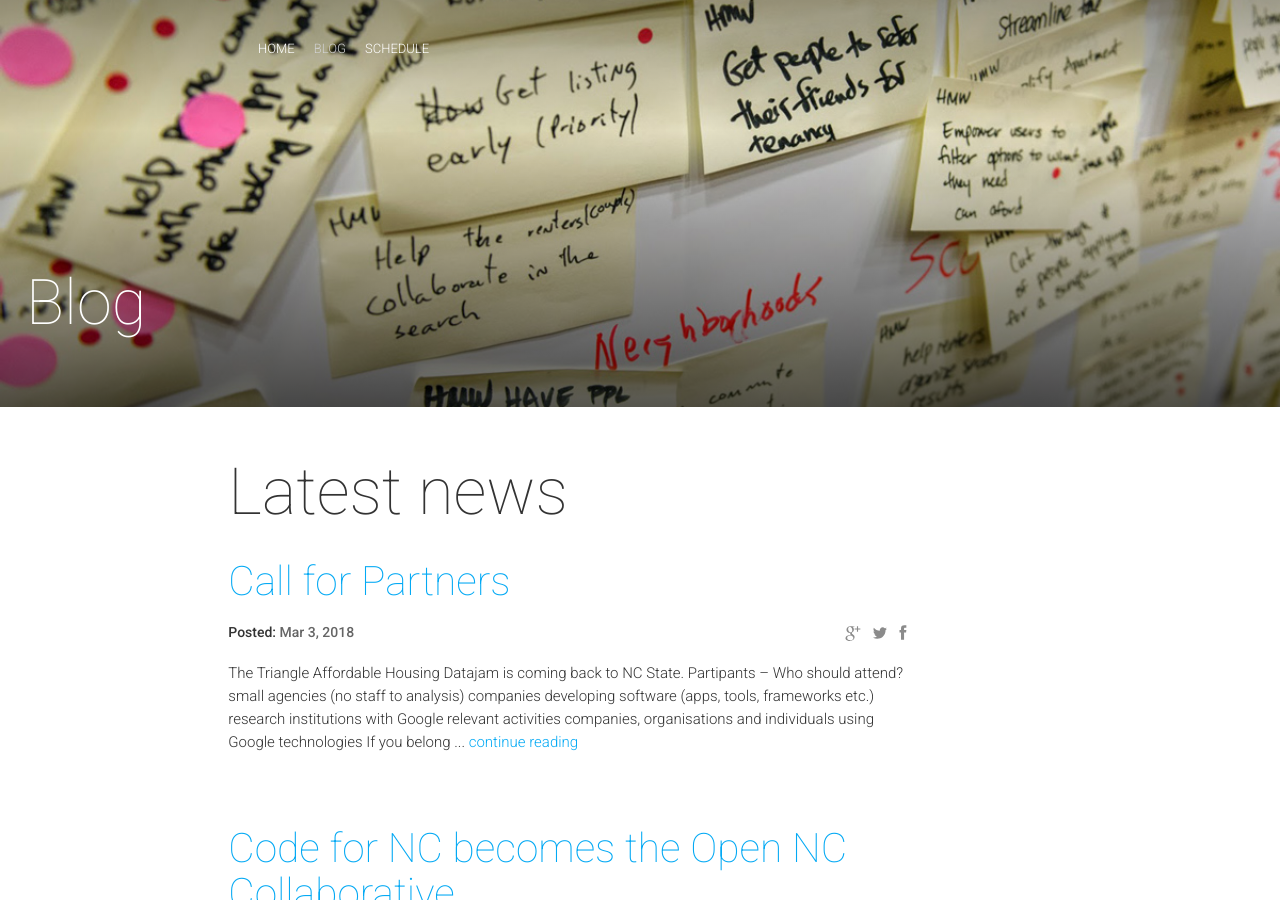
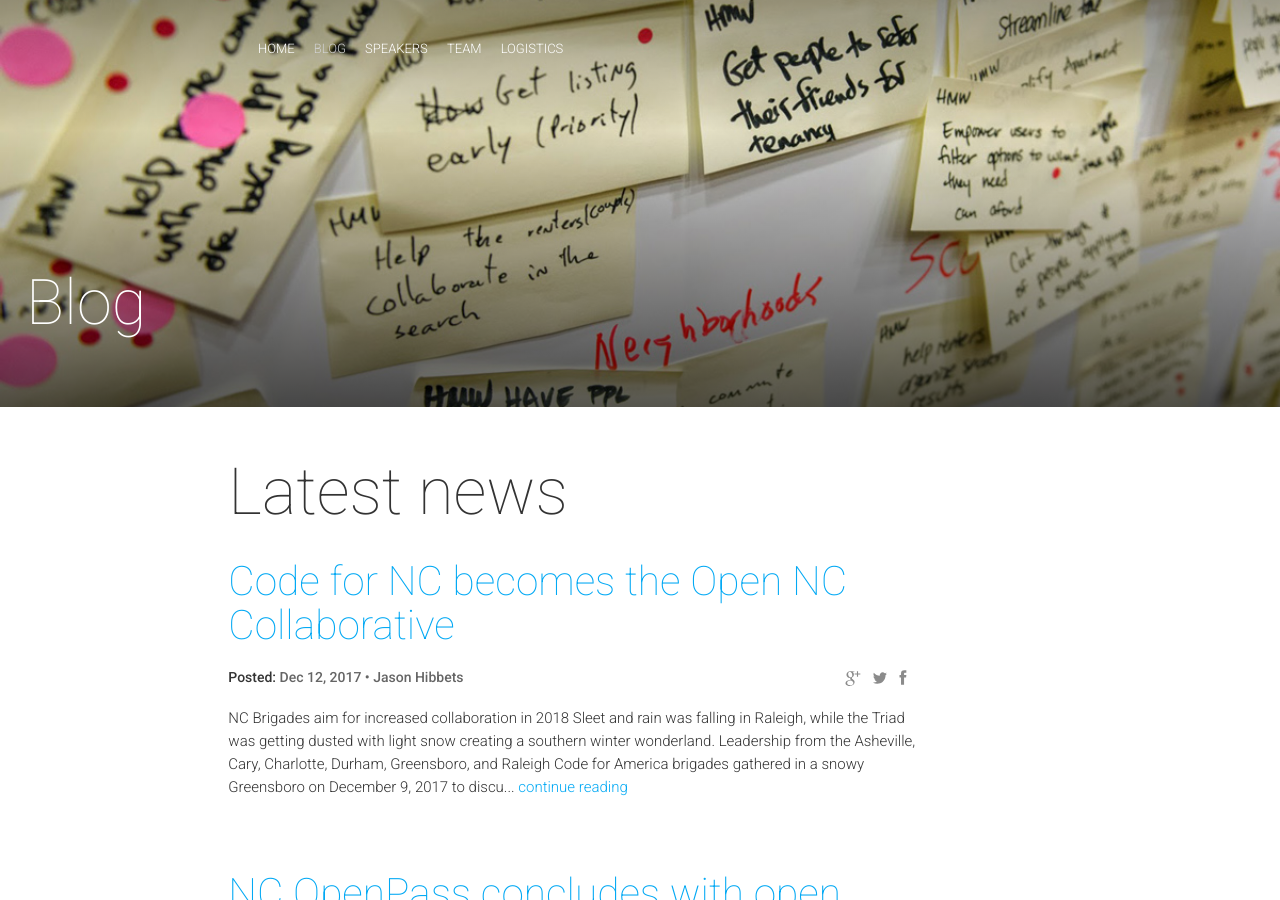
Before and after one commit to Philani7777777/civiccamp, a Jekyll site: the page built from blog.html, in a window 1280 px wide and 900 px high. Built offline with Jekyll 4.4.1, drawn with Linux system fonts in a browser that asks for light colours; nearby versions of some CDN libraries; comment, search, counter and statistics services are not loaded; some of the changed text lies outside the part shown.

Commit message:
CityCamp contecnt #1

```diff
--- a/_config.yml
+++ b/_config.yml
@@ -10,9 +10,9 @@ exclude: ['/automation/', 'README.md', 'LICENSE.txt', 'CNAME']
 
 
 # Site Settings
-title: "NC Open Pass CivicCamp"
-email: "info@ncopenpass.com"
-description: "Sponsored by NC Data4Good and NC OpenPass"
+title: "NC Open Pass Civic Camp"
+email: "chairs@ncopenpass.com"
+description: "Sponsored by NC OpenPass"
 baseurl: "/civiccamp-website"
 url: "https://ncopenpass.github.io"
 permalink: "/blog/:title"
@@ -23,8 +23,8 @@ siteVerification:
 # Organizer Info
 organizerName: "NC Open Pass"
 organizerAlternateName: ""
-organizerDescription: "Harnessing the power of data and community to help Triangle agencies to make better decisions around affordable housing."
-organizerEmail: "info@ncopenpass.com"
+organizerDescription: "Civic Camp NC is an annual civic tech event that brings citizens, government change agents, and businesses together to openly innovate and improve our communities.."
+organizerEmail: "chairs@ncopenpass.com"
 organizerLogo: "organizer-logo.png"
 organizerLink: ""
 
@@ -44,10 +44,10 @@ c4sponsorsUrl: ""
 navigationLinks:
  - {permalink: "/", text: "Home"}
  - {permalink: "/blog/", text: "Blog"}
- - {permalink: "/schedule/", text: "Schedule"}
- # - {permalink: "/speakers/", text: "Speakers"}
- #- {permalink: "/team/", text: "Team"}
- #- {permalink: "/logistics/", text: "Logistics"}
+ #- {permalink: "/schedule/", text: "Schedule"}
+ - {permalink: "/speakers/", text: "Speakers"}
+ - {permalink: "/team/", text: "Team"}
+ - {permalink: "/logistics/", text: "Logistics"}
  #- {permalink: "/hackathon/", text: "Hackathon"}
 bottomNavigationLinks:
  - {link: "http://bit.ly/2D7bhLc", text: "Become a partner"}
@@ -67,9 +67,10 @@ heroButtons:
 # About Block
 aboutTitle: "About NC Open Pass CivicCamp"
 aboutBlock:
- - {title: "Conference", image: "conference.jpg", text: "Learn about the latest devlopments in Triangle Open Data" }
- - {title: "Workshop", image: "workshop.jpg", text: "Learn how journalists use data to build stories and get your hands on some yourself" }
- - {title: "Hackathon", image: "hackathon.jpg", text: "Bring your analysis skills and passion for public service to help agencies engaged in affordable housing." }
+ - {title: "Venue", image: "ccnc-venue.jpg", text: "More Info about the venue will posted when available" }
+ - {title: "Speakers", image: "ccnc-speakers.jpg", text: "Meet the community members who are going to inspire the community to action" }
+ - {title: "Unconference", image: "ccnc-unconf.jpg", text: "The heart of Civic Camp - a conference built by you - the attendee." }
+ - {title: "Hackathon", image: "ccnc-hackathon.jpg", text: "Build solutuions on the civic topics that inspire you." }
 
 # Statistic Block
 statisticBlockImage: "statistic.jpg"
--- a/_posts/2014-07-21-call-for-papers.markdown
+++ /dev/null
@@ -1,50 +0,0 @@
----
-layout: post
-title:  "Call for Partners"
-date:   2018-03-03 09:00:00
-isStaticPost: false
----
-
-The Triangle Affordable Housing Datajam is coming back to NC State.
-
-#### Partipants – Who should attend?
-
-* small agencies (no staff to analysis)
-* companies developing software (apps, tools, frameworks etc.)
-* research institutions with Google relevant activities
-* companies, organisations and individuals using Google technologies
-
-If you belong to one of those groups you are cordially invited to submit a talk proposal (or a number of proposals). An independent program committee assesses the proposals and selects the actual conference talks.<br/>
-
-#### Themes and topics – what do we expect?
-Our team prepared set of interesting topics in but if you have any cool idea you want to share not from this list, feel free to submit it as well.
-
-##### Open Data
-
-__Open Data Portals__
-
-* New Portals
-
-__Smart Cities__
-
-* What are Smart Cities
-
-##### Data Journalism
-
-##### Hackathon
-
-* Affordable Housing
-  * Data Analysts
-  * Policy Analysts
-  * Students
-  * Interested Citizens
-
-#### Please submit your proposals [here](http://bit.ly/dfua-c4p).
-__Deadline__ is January 29, 2018
-
-__Please note:__ There is no guarantee that a submission will be put onto the conference agenda!<br/>
-
-The program committee picks the most interesting talk proposals and informs the selected submitters until September 15, 2014.<br/>
-
-#### Any questions?
-Email organizers at [info@ncopenpass.com](mailto:info@ncopenpass.com)
```
Also changed, not shown: _posts/2014-07-21-hello-world.markdown (deleted, +0 -30 lines).
